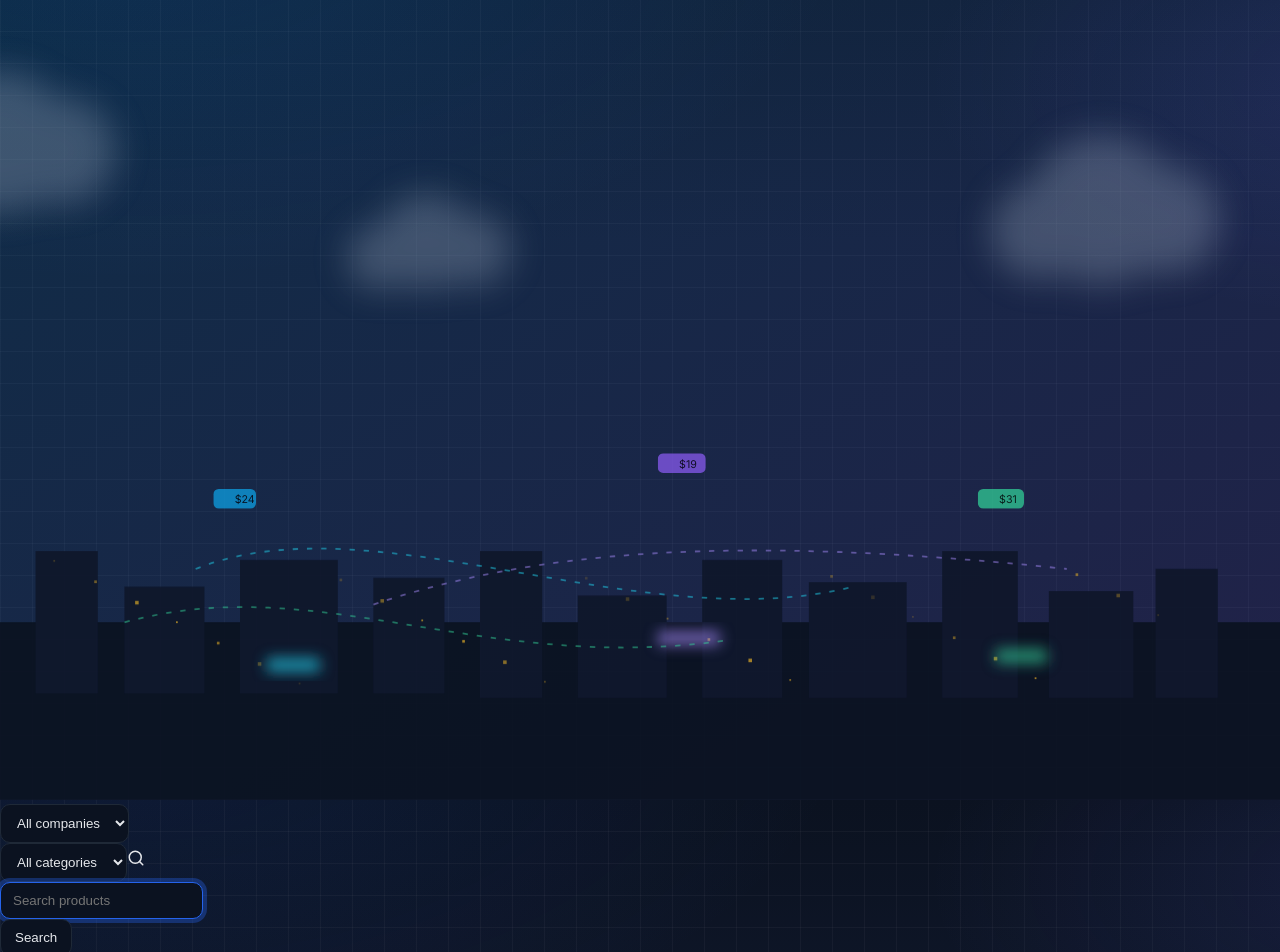
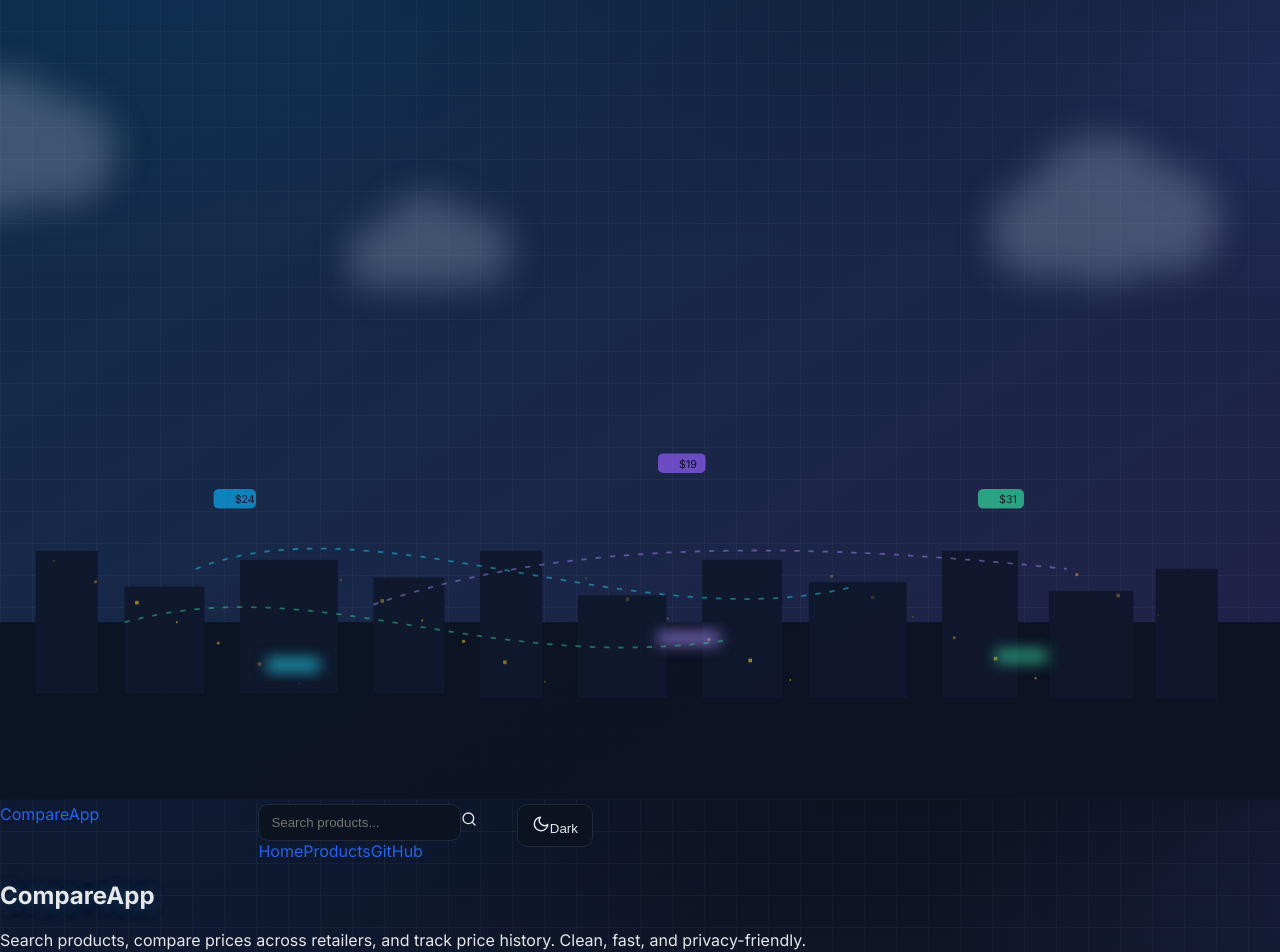
Before and after one commit to C0dingGM/CompareApp, a Next.js app in the folder web/: page / in a window 1280 px wide. Shown: the top 952 px of the page. Built offline with nearby package versions, Linux system fonts and the light colour scheme.

Commit message:
revert: remove foreignObject embedding due to hook violation; keep overlay approach

```diff
--- a/web/app/layout.tsx
+++ b/web/app/layout.tsx
@@ -4,7 +4,7 @@ import QueryProvider from './providers';
 import ThemeToggle from '../components/ThemeToggle';
 import HeaderSearch from '../components/HeaderSearch';
 import AnimatedBackground from '../components/AnimatedBackground';
-import CenterSearchOverlay from '../components/CenterSearchOverlay';
+
 import { Inter } from 'next/font/google';
 import './globals.css';
 
@@ -15,7 +15,6 @@ export default function RootLayout({ children }: { children: ReactNode }) {
     <html lang="en" className="bg-white text-slate-900 dark:bg-bg dark:text-slate-100 antialiased">
       <body className={`${inter.className} min-h-screen bg-hero [background-size:32px_32px,32px_32px,auto,auto,auto]`}>
         <AnimatedBackground />
-        <CenterSearchOverlay />
         <QueryProvider>
           <div className="relative z-10 max-w-5xl mx-auto px-4 py-4">
             <header className="sticky top-4 z-50 mb-6 grid grid-cols-[auto,1fr,auto] items-center rounded-xl border border-slate-800/60 bg-slate-900/40 backdrop-blur supports-[backdrop-filter]:bg-slate-900/30">
--- a/web/components/AnimatedBackground.tsx
+++ b/web/components/AnimatedBackground.tsx
@@ -1,5 +1,6 @@
 "use client";
 import { useRef, useState, useEffect } from 'react';
+
 
 export default function AnimatedBackground() {
   const svgRef = useRef<SVGSVGElement | null>(null);
@@ -18,6 +19,7 @@ export default function AnimatedBackground() {
     const min = 0.02;
     const friction = 0.9;
     let last = performance.now();
+
     const step = (now:number) => {
       const dt = now - last; last = now;
       const decay = Math.pow(friction, dt/16);
@@ -38,6 +40,7 @@ export default function AnimatedBackground() {
     if (inertiaIdsRef.current[i]) cancelAnimationFrame(inertiaIdsRef.current[i]!);
     inertiaIdsRef.current[i] = requestAnimationFrame(step);
   };
+
 
   useEffect(() => {
     try {
@@ -83,7 +86,7 @@ export default function AnimatedBackground() {
   };
 
   return (
-    <div className="fixed inset-0 -z-10 overflow-hidden pointer-events-none">
+    <div className="fixed inset-0 z-10 overflow-hidden">
       <svg ref={svgRef} onPointerMove={onMove} onPointerUp={onUp} onPointerCancel={onUp} viewBox="0 0 1440 900" preserveAspectRatio="none" className="w-full h-full">
         <defs>
           <linearGradient id="ab-grad" x1="0" y1="0" x2="1" y2="1">
```
